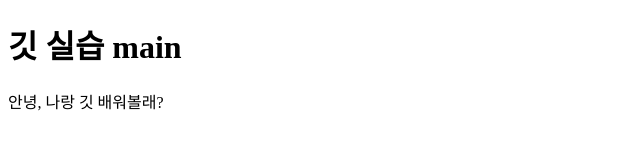
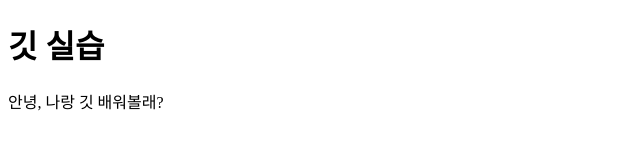
Before and after one commit to dongmin3891/-, a plain HTML site: page index.html in a window 1280 px wide. Shown: the whole page, without its empty margins (0-640 px from the left). Drawn offline with Linux system fonts and the light colour scheme.

Commit message:
Revert "no message"
This reverts commit f79992983c158268c14434e162b93e79a93b3edd.

```diff
--- a/index.html
+++ b/index.html
@@ -6,7 +6,7 @@
     <title>Document</title>
 </head>
 <body>
-    <h1>깃 실습 main</h1>
+    <h1>깃 실습</h1>
     <div>안녕, 나랑 깃 배워볼래?</div>
 </body>
 </html>
```
